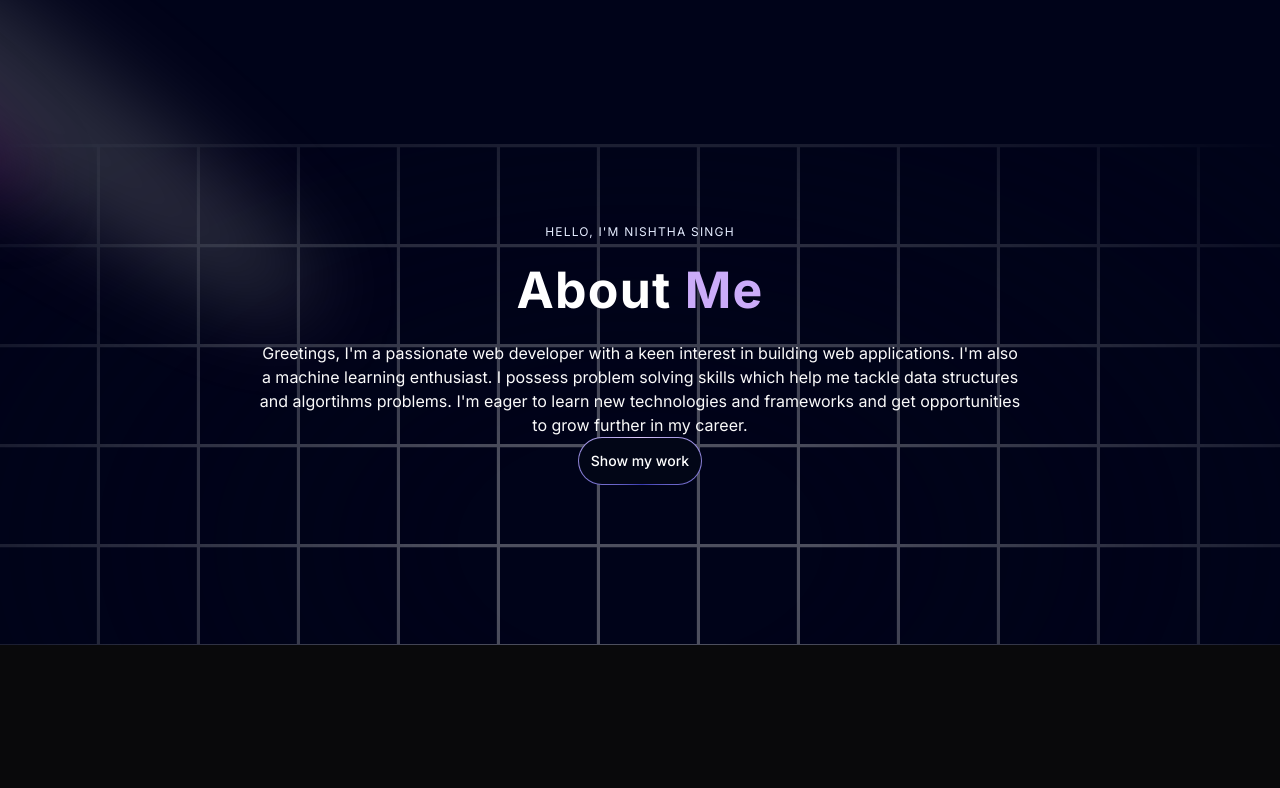
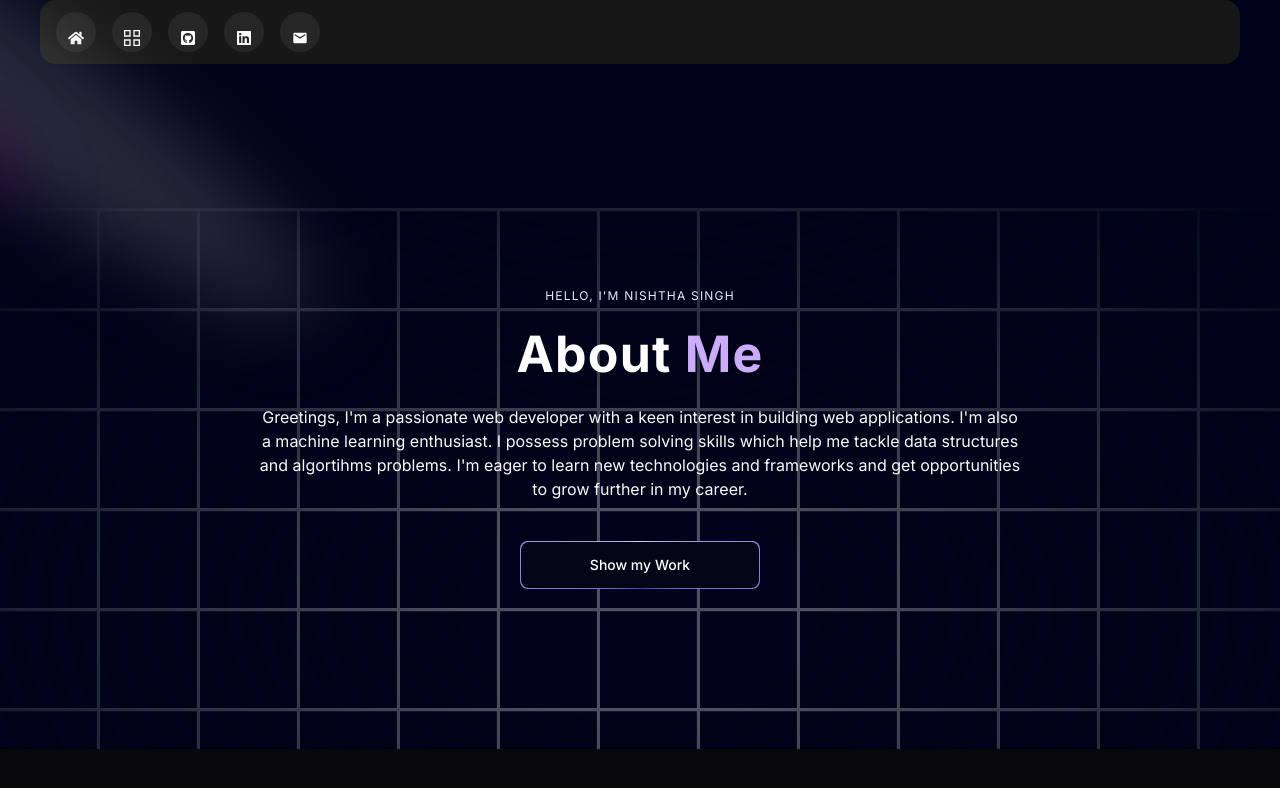
Before and after one commit to nishthasingh20/Portfolio_Website, a Next.js app: page / in a window 1280 px wide. Shown: the top 788 px of the page. Built offline with nearby package versions, Linux system fonts and the light colour scheme.

Commit message:
floatdock

```diff
--- a/app/page.tsx
+++ b/app/page.tsx
@@ -1,9 +1,21 @@
 import Hero from "@/components/Hero";
+import { FloatingDock } from "@/components/ui/FloatingDock";
+import { title } from "process";
+import { FaHome, FaLinkedin, FaGithubSquare } from "react-icons/fa";
+import { GrProjects } from "react-icons/gr";
+import { MdEmail } from "react-icons/md";
 
 export default function Home() {
   return (
     <main className="relative bg-black-100 flex-justify-center items-center flex-col overflow-hidden mx-auto sm:px-10 px-5">
       <div className="max-w-7xl w-full">
+        <FloatingDock items={[
+          {title: 'Home', icon: <FaHome />, href: '/'},
+          {title: 'Projects', icon: <GrProjects />, href: '/'},
+          {title: 'Github', icon: <FaGithubSquare />, href: '/'},
+          {title: 'Linkedln', icon: <FaLinkedin />, href: '/'},
+          {title: 'Gmail', icon: <MdEmail />, href: '/'}
+        ]}/>
         <Hero />
       </div>
     </main>
--- a/components/Hero.tsx
+++ b/components/Hero.tsx
@@ -2,6 +2,7 @@
 import { Spotlight } from './ui/Spotlight';
 import { TextGenerateEffect } from './ui/TextGenerateEffect';
 import MagicButton from './ui/MagicButton';
+import { TiArrowMaximise } from 'react-icons/ti';
 
 const Hero = () => {
     return (
--- /dev/null
+++ b/components/ui/FloatingDock.tsx
@@ -0,0 +1,179 @@
+/**
+ * Note: Use position fixed according to your needs
+ * Desktop navbar is better positioned at the bottom
+ * Mobile navbar is better positioned at bottom right.
+ **/
+
+"use client";
+import { cn } from "@/lib/utils";
+import { IconLayoutNavbarCollapse } from "@tabler/icons-react";
+import { AnimatePresence, motion, useMotionValue, useSpring, useTransform, MotionValue } from "framer-motion";
+import Link from "next/link";
+import { useRef, useState } from "react";
+
+export const FloatingDock = ({
+  items,
+  desktopClassName,
+  mobileClassName
+} : {
+    items: { title: string; icon: React.ReactNode; href: string }[];
+    desktopClassName?: string;
+    mobileClassName?: string;
+}) => {
+  return (<>
+    <FloatingDockDesktop items={items} className={desktopClassName} />
+    <FloatingDockMobile items={items} className={mobileClassName} />
+  </>);
+};
+
+const FloatingDockMobile = ({
+  items,
+  className
+} : {
+    items: { title: string; icon: React.ReactNode; href: string }[];
+    className?: string;
+}) => {
+  const [open, setOpen] = useState(false);
+  return (
+    (<div className={cn("relative block md:hidden", className)}>
+      <AnimatePresence>
+        {open && (
+          <motion.div
+            layoutId="nav"
+            className="absolute bottom-full mb-2 inset-x-0 flex flex-col gap-2">
+            {items.map((item, idx) => (
+              <motion.div
+                key={item.title}
+                initial={{ opacity: 0, y: 10 }}
+                animate={{
+                  opacity: 1,
+                  y: 0,
+                }}
+                exit={{
+                  opacity: 0,
+                  y: 10,
+                  transition: {
+                    delay: idx * 0.05,
+                  },
+                }}
+                transition={{ delay: (items.length - 1 - idx) * 0.05 }}>
+                <Link
+                  href={item.href}
+                  key={item.title}
+                  className="h-10 w-10 rounded-full bg-gray-50 dark:bg-neutral-900 flex items-center justify-center">
+                  <div className="h-4 w-4">{item.icon}</div>
+                </Link>
+              </motion.div>
+            ))}
+          </motion.div>
+        )}
+      </AnimatePresence>
+      <button
+        onClick={() => setOpen(!open)}
+        className="h-10 w-10 rounded-full bg-gray-50 dark:bg-neutral-800 flex items-center justify-center">
+        <IconLayoutNavbarCollapse className="h-5 w-5 text-neutral-500 dark:text-neutral-400" />
+      </button>
+    </div>)
+  );
+};
+
+const FloatingDockDesktop = ({
+  items,
+  className
+} : {
+    items: { title: string; icon: React.ReactNode; href: string }[];
+    className?: string;
+}) => {
+  let mouseX = useMotionValue(Infinity);
+  return (
+    (<motion.div
+      onMouseMove={(e) => mouseX.set(e.pageX)}
+      onMouseLeave={() => mouseX.set(Infinity)}
+      className={cn(
+        "mx-auto hidden md:flex h-16 gap-4 items-end  rounded-2xl bg-gray-50 dark:bg-neutral-900 px-4 pb-3",
+        className
+      )}>
+      {items.map((item) => (
+        <IconContainer mouseX={mouseX} key={item.title} {...item} />
+      ))}
+    </motion.div>)
+  );
+};
+
+function IconContainer({
+  mouseX,
+  title,
+  icon,
+  href
+}: {
+    mouseX: MotionValue;
+    title: string;
+    icon: React.ReactNode;
+    href: string;
+}) {
+  let ref = useRef<HTMLDivElement>(null);
+
+  let distance = useTransform(mouseX, (val) => {
+    let bounds = ref.current?.getBoundingClientRect() ?? { x: 0, width: 0 };
+
+    return val - bounds.x - bounds.width / 2;
+  });
+
+  let widthTransform = useTransform(distance, [-150, 0, 150], [40, 80, 40]);
+  let heightTransform = useTransform(distance, [-150, 0, 150], [40, 80, 40]);
+
+  let widthTransformIcon = useTransform(distance, [-150, 0, 150], [20, 40, 20]);
+  let heightTransformIcon = useTransform(distance, [-150, 0, 150], [20, 40, 20]);
+
+  let width = useSpring(widthTransform, {
+    mass: 0.1,
+    stiffness: 150,
+    damping: 12,
+  });
+  let height = useSpring(heightTransform, {
+    mass: 0.1,
+    stiffness: 150,
+    damping: 12,
+  });
+
+  let widthIcon = useSpring(widthTransformIcon, {
+    mass: 0.1,
+    stiffness: 150,
+    damping: 12,
+  });
+  let heightIcon = useSpring(heightTransformIcon, {
+    mass: 0.1,
+    stiffness: 150,
+    damping: 12,
+  });
+
+  const [hovered, setHovered] = useState(false);
+
+  return (
+    (<Link href={href}>
+      <motion.div
+        ref={ref}
+        style={{ width, height }}
+        onMouseEnter={() => setHovered(true)}
+        onMouseLeave={() => setHovered(false)}
+        className="aspect-square rounded-full bg-gray-200 dark:bg-neutral-800 flex items-center justify-center relative">
+        <AnimatePresence>
+          {hovered && (
+            <motion.div
+              initial={{ opacity: 0, y: 10, x: "-50%" }}
+              animate={{ opacity: 1, y: 0, x: "-50%" }}
+              exit={{ opacity: 0, y: 2, x: "-50%" }}
+              className="px-2 py-0.5 whitespace-pre rounded-md bg-gray-100 border dark:bg-neutral-800 dark:border-neutral-900 dark:text-white border-gray-200 text-neutral-700 absolute left-1/2 transform -translate-x-1/2 top-2 w-fit text-xs">
+              {title}
+            </motion.div>
+          )}
+        </AnimatePresence>
+        <motion.div
+          style={{ width: widthIcon, height: heightIcon }}
+          className="flex items-center justify-center absolute left-1/2 transform -translate-x-1/2 top-4">
+          {icon}
+        </motion.div>
+      </motion.div>
+    </Link>)
+  );
+}
--- a/components/ui/MagicButton.tsx
+++ b/components/ui/MagicButton.tsx
@@ -12,10 +12,10 @@
     title, icon, position, handleClick, otherClasses
 }) => {
     return (
-        <button className="relative inline-flex h-12 overflow-hidden rounded-full p-[1px] focus:outline-none focus:ring-2 focus:ring-slate-400 focus:ring-offset-2 focus:ring-offset-slate-50">
+        <button className="relative inline-flex h-12 w-full overflow-hidden rounded-lg p-[1px] focus:outline-none md:w-60 md:mt-10">
             <span className="absolute inset-[-1000%] animate-[spin_2s_linear_infinite] bg-[conic-gradient(from_90deg_at_50%_50%,#E2CBFF_0%,#393BB2_50%,#E2CBFF_100%)]" />
-            <span className="inline-flex h-full w-full cursor-pointer items-center justify-center rounded-full bg-slate-950 px-3 py-1 text-sm font-medium text-white backdrop-blur-3xl">
-                Show my work
+            <span className={`inline-flex h-full w-full cursor-pointer items-center justify-center rounded-lg bg-slate-950 px-7 text-sm font-medium text-white backdrop-blur-3xl gap-2 ${otherClasses} `}>
+                Show my Work
             </span>
         </button>
     );
--- a/package.json
+++ b/package.json
@@ -9,6 +9,7 @@
     "lint": "next lint"
   },
   "dependencies": {
+    "@tabler/icons-react": "^3.29.0",
     "clsx": "^2.1.1",
     "framer-motion": "^11.18.1",
     "mini-svg-data-uri": "^1.4.4",
@@ -16,6 +17,7 @@
     "next-themes": "^0.4.4",
     "react": "^19.0.0",
     "react-dom": "^19.0.0",
+    "react-icons": "^5.4.0",
     "tailwind-merge": "^2.6.0",
     "tailwindcss-animate": "^1.0.7"
   },
```
Also changed, not shown: 1 other file (tests, documents, lock files or other folders).
